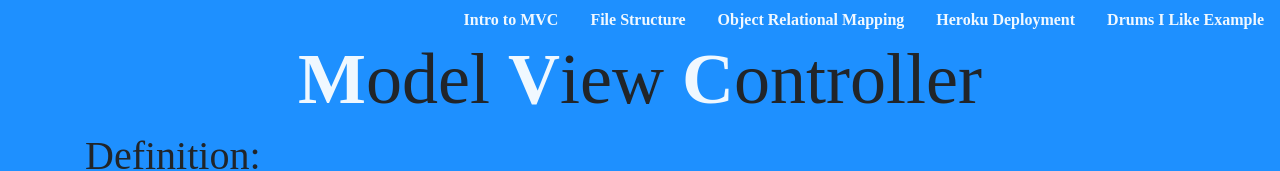
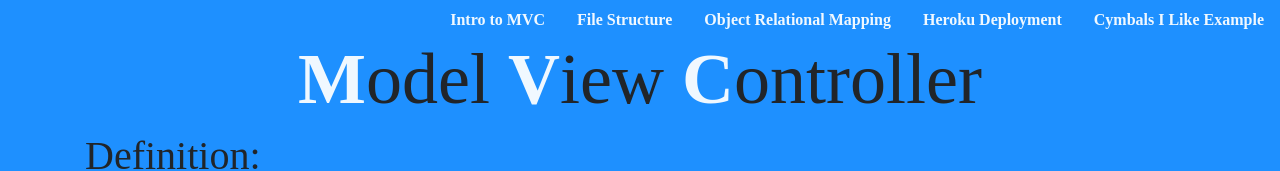
Before and after one commit to AntonioMontalvo/Intro-to-MVC, a website: page views/introduction.html in a window 1280 px wide. Shown: the top 171 px of the page. Drawn offline with nearby package versions, Linux system fonts and the light colour scheme; a web font is replaced by a local one.

Commit message:
add link to MNV example

```diff
--- a/views/introduction.html
+++ b/views/introduction.html
@@ -20,7 +20,7 @@
         <li class="nav-item to-right"><a class="nav-link " href="/structure">File Structure</a></li>
         <li class="nav-item to-right"><a class="nav-link " href="/orm">Object Relational Mapping</a></li>
         <li class="nav-item to-right"><a class="nav-link " href="/heroku">Heroku Deployment</a></li>
-        <li class="nav-item to-right"><a class="nav-link " href="#">Drums I Like Example</a></li>
+        <li class="nav-item to-right"><a class="nav-link " href="https://mvc-example-mysql-montalvocode.herokuapp.com/">Cymbals I Like Example</a></li>
     </ul>
     <div class="container">
         <h1 class="display-3 title"><b>M</b>odel <b>V</b>iew <b>C</b>ontroller</h1>
```
